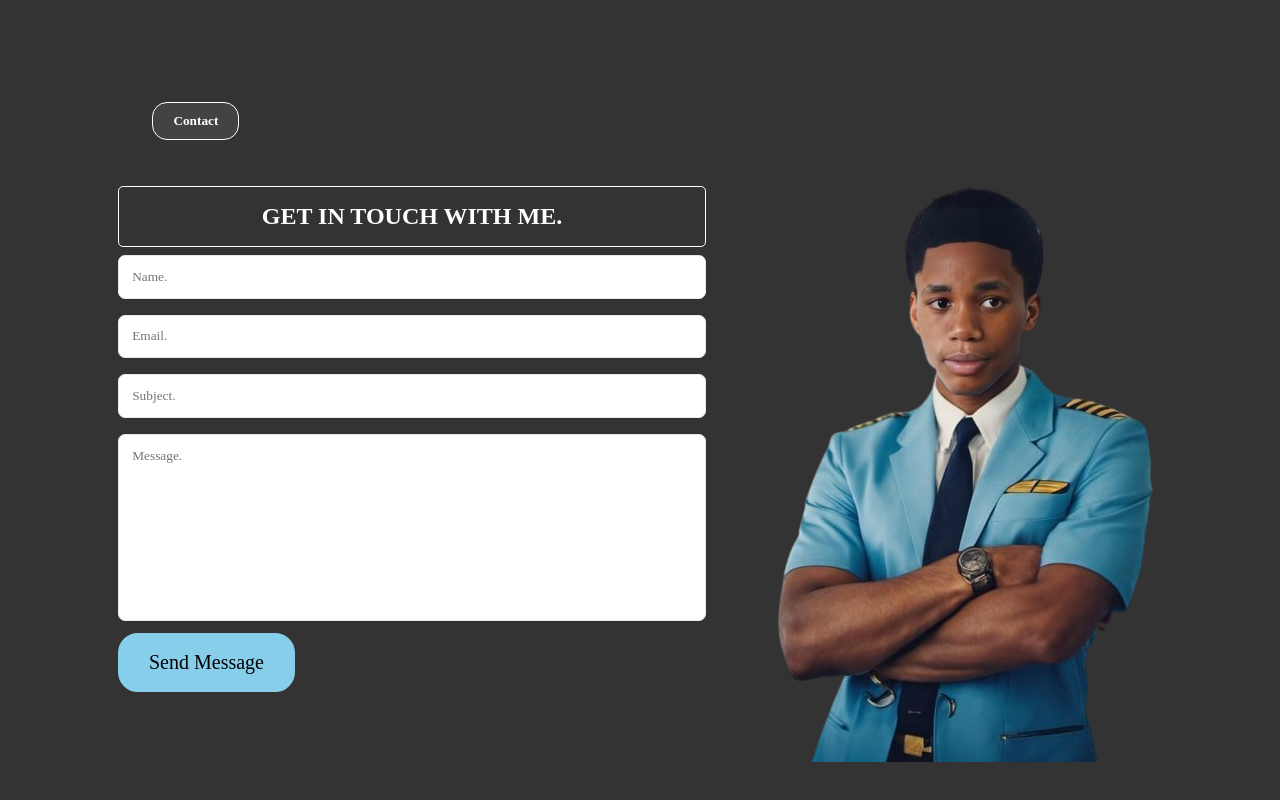
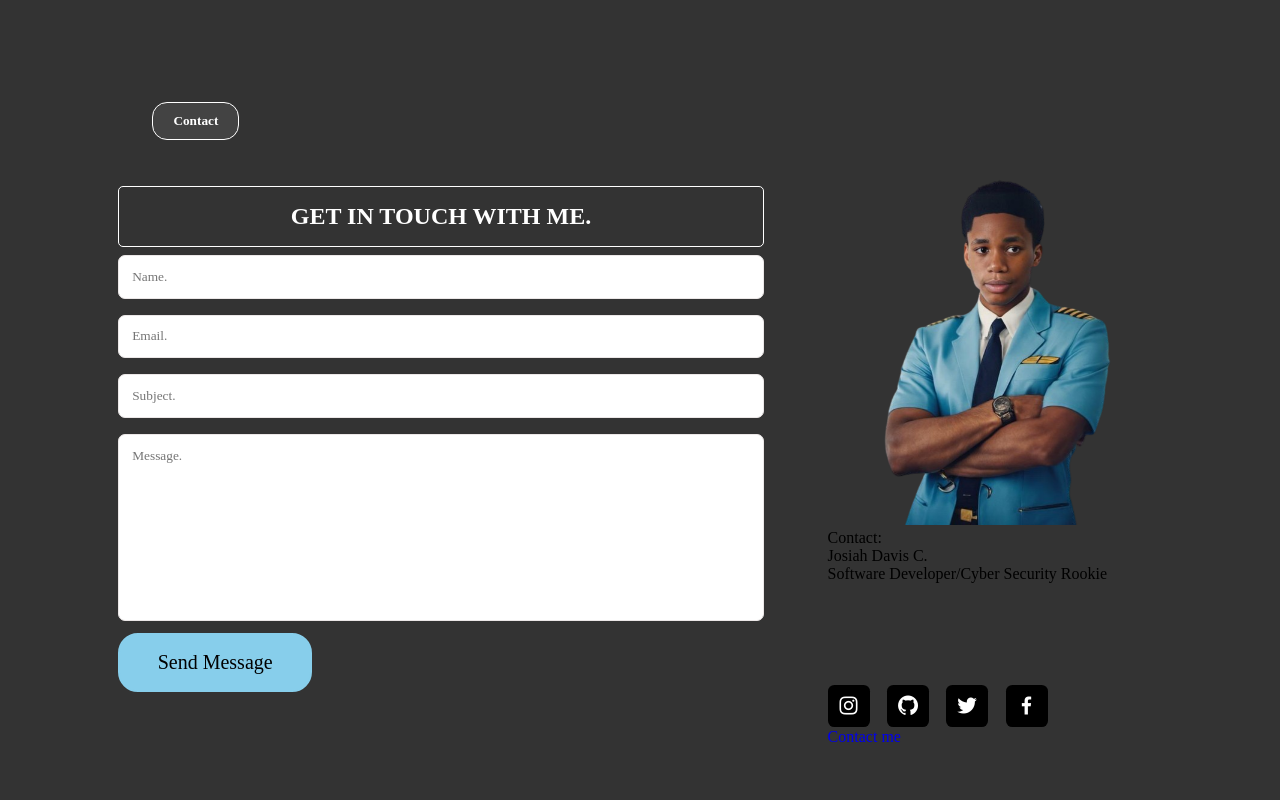
Before and after one commit to davistheweb/Josiah-davistheweb-portfolio, a plain HTML site: page index.html in a window 1280 px wide. Shown: the part 3654-4454 px from the top of the page. Drawn offline with nearby package versions, Linux system fonts and the light colour scheme; a web font is replaced by a local one.

Commit message:
contact hero side

```diff
--- a/index.html
+++ b/index.html
@@ -282,10 +282,35 @@
 
 </div>
 
-    <div class="img-hero">
-        <div class="me-hero">
+    <div class="dav-img">
+
             <img src="firstd.png" alt="">
-        </div>
+            <span>Contact:</span>
+            <p>Josiah Davis C.</p>
+            <p>Software Developer/Cyber Security Rookie</p>
+            <span class="socials">
+                <div class="bg-icon">
+                    <a class="hand" href="#" aria-label="my instagram"><i class='bx bxl-instagram'></i></a>
+                    <span></span>
+                </div>
+
+                <div class="bg-icon">
+                    <a class="hand" href="#"><i class='bx bxl-github'></i></a>
+                    <span></span>
+                </div>
+
+                <div class="bg-icon">
+                    <a class="hand" href="#"><i class='bx bxl-twitter'></i></a>
+                    <span></span>
+                </div>
+
+                <div class="bg-icon">
+                    <a class="hand" href="#"><i class='bx bxl-facebook'></i></a>
+                    <span></span>
+                </div>
+            </span>
+        <a href="mailto:smartkelvin775@gmail.com" class="con2">Contact me</a>
+
     </div>
 </div>
 </section>
--- a/portfoilo.css
+++ b/portfoilo.css
@@ -679,7 +679,14 @@ form input:focus, form textarea:focus{
 textarea{
     resize: none;
 }
-
+/* contact/img style*/
+    .dav-img img{
+        padding: 0 15%;
+        position: relative;
+        width: 350px;
+        height: auto;
+        z-index: 10;
+    }
 @keyframes moveText{
     0%,10%,100%{
         background-position: -24rem 0;
```
